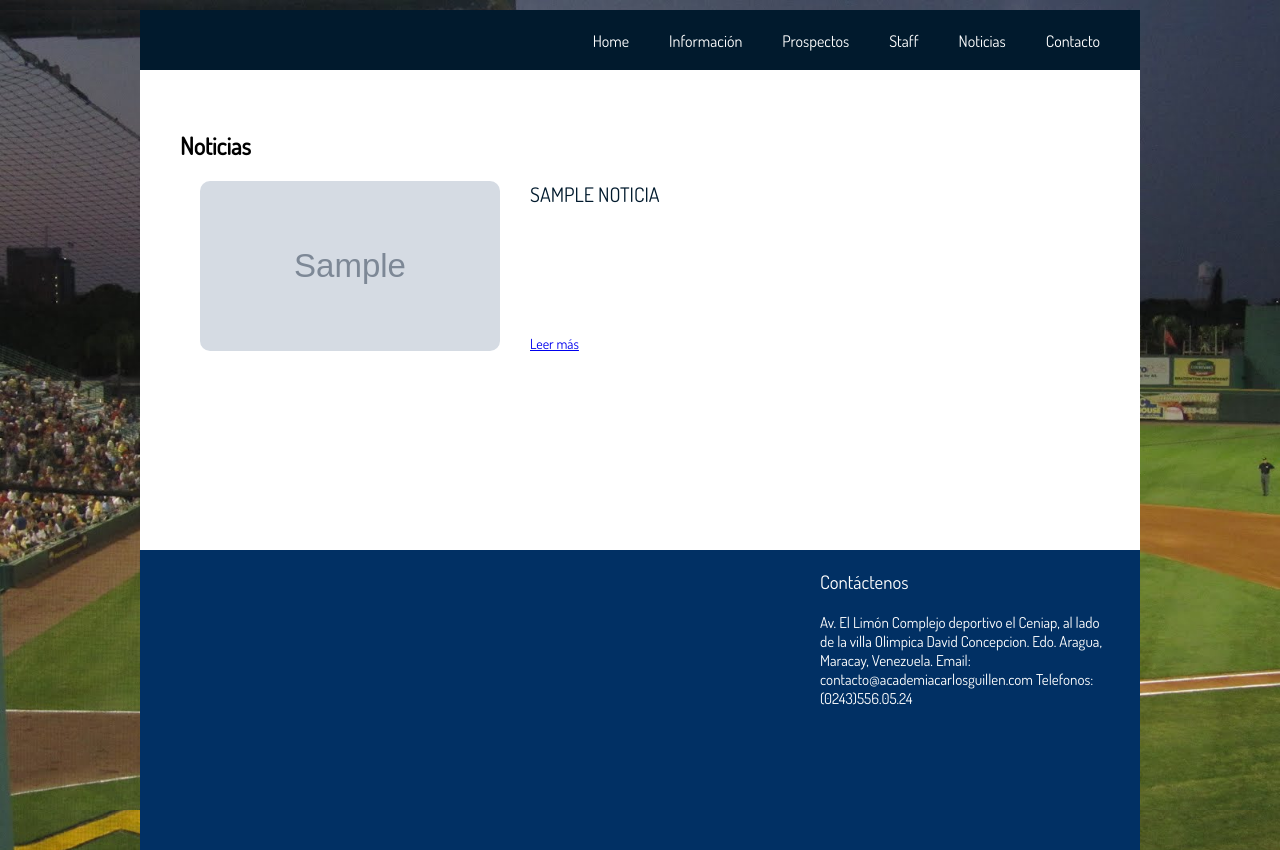
After one commit to loyos/spring, a CakePHP app: the page made by app/View/Index/noticias.ctp in a window 1280 px wide. The commit adds this page. Run offline with PHP 8.4 and a stand-in for CakePHP, Linux system fonts and the light colour scheme; the template is opened without the code that fills it: most values are stand-ins (such as "Sample title", 1, 10 or a date in 2020); grey boxes marked "Sample" are stand-in pictures; data that the repository does not hold is empty; some libraries are stand-ins or nearby versions.

Commit message:
noticias and home

```diff
--- a/app/View/Elements/menu.ctp
+++ b/app/View/Elements/menu.ctp
@@ -32,7 +32,7 @@
 			<?php echo $this->Html->link('Staff',array('controller' => 'index', 'action' => 'index')); ?>
 		</li>
 		<li>
-			<?php echo $this->Html->link('Noticias',array('controller' => 'index', 'action' => 'index')); ?>
+			<?php echo $this->Html->link('Noticias',array('controller' => 'index', 'action' => 'noticias')); ?>
 		</li>
 		<li>
 			<?php echo $this->Html->link('Contacto',array('controller' => 'index', 'action' => 'index')); ?>
--- a/app/View/Index/index.ctp
+++ b/app/View/Index/index.ctp
@@ -62,14 +62,14 @@
 			Noticias
 		</div>
 		<?php for ($i= 1; $i<4; $i++){ ?>
-		<div class = "noticia texto">
+		<div class = "noticia_home texto">
 			<div class = "foto">
 				<?php echo $this->Html->image('slide1.jpg', array('width'=>'90px')); ?>
 			</div>
 			<div class = "encabezado">
 				Firma de pepito machungueto
 			</div>
-			<div class = "noticia_contenido">
+			<div class = "noticia_contenido_home">
 				Lorem ipsum dolor sit amet, consectetur adipiscing elit. Maecenas porttitor tortor ante, sit amet cursus dui rhoncus sit amet.
 				In accumsan odio augue.
 			</div>
--- /dev/null
+++ b/app/View/Index/noticias.ctp
@@ -0,0 +1,87 @@
+<div class = "page_info">
+	<h2> Noticias</h2>
+
+
+	<?php foreach ($noticias as $n){ ?>
+		<div class = "noticia">
+			<div class = "imagen">
+				<?php echo $this->Html->image($n['Noticia']['foto']); ?>
+			</div>
+			<div class = "contenido">
+				<div class = "titulo">
+					<?php echo $n['Noticia']['titulo']; ?>
+				</div>
+				<p>
+					<?php
+						echo $this->Spring->stringcut($n['Noticia']['contenido'], 100);
+					?>
+				</p>
+				<div class = "leer_mas">
+					<?php echo $this->Html->link('Leer más', array('controller' => 'index', 'action' => 'ver_noticia', $n['Noticia']['id'])) ?>
+				</div>
+			</div>
+		</div>
+	<?php } ?>
+
+
+	<div class = "chiclet">
+
+	</div>
+</div>
+
+<script>
+
+	// function vaciardiv(){ esta funcion es para vaciar el contenido del div ver_prospecto
+		// $( "#ver_prospecto .perfil_full .foto_perfil" ).empty();
+		// $( "#ver_prospecto .perfil_full .info" ).empty();
+		// $( "#ver_prospecto .perfil_full .video_1" ).empty();
+		// $( "#ver_prospecto .perfil_full .video_2" ).empty();
+	// }
+
+/*	$( ".link_prospecto" ).click(function() { // un ejemplo limpio de ajax que finalmente no use jejeje.
+		vaciardiv();
+		id_prospecto = $(this).attr('data-id');
+
+		$.ajax({
+			type: "POST",
+			url: "/spring/index/prospectos_ajax.json",
+			data: { id: id_prospecto},
+		dataType: "json"
+	}).done(function( msg ) {
+
+		// console.debug(msg[0].Prospecto.nombre); // para mostrar
+			$('#ver_prospecto .perfil_full .foto_perfil').html('<img src = "../../img/'+msg[0].Prospecto.foto_perfil+'">');
+			$('#ver_prospecto .perfil_full .info').html(
+				 '<b>' + msg[0].Prospecto.nombre + '  ' + msg[0].Prospecto.apellido + '</b><br>' +
+				 '<b>W</b>: ' + msg[0].Prospecto.w + '<b> / H: </b>' + msg[0].Prospecto.h + '<br>' +
+				 '<b>Batea</b>: ' + msg[0].Prospecto.batea + '<b> / Lanza: </b>' + msg[0].Prospecto.lanza + '<br>' +
+				 '<b>Lugar de Nacimiento</b>: ' + msg[0].Prospecto.lugar_nacimiento + '<br>' +
+				 '<b> Fecha de Nacimiento: </b>' + msg[0].Prospecto.fecha_nacimiento + '<br>' +
+				 '<b> Jugador favorito : </b>' + msg[0].Prospecto.jugador_favorito + '<br>' +
+				 '<a class="fancybox-media" href="http://www.youtube.com/watch?v=opj24KnzrWo">Youtube</a>'
+			);
+	});
+	}); */
+
+/*	$(document).ready(function() {   // con esto evitamos que el al clickear el hipervinculo, la pagina vuelva al tope.
+		$(".fancybox").fancybox({
+		  padding: 10,
+		  helpers: {
+			overlay: {
+			  locked: false,
+			  showEarly : false
+			}
+		  }
+		});
+		$('.fancybox-media').fancybox({
+		openEffect  : 'none',
+		closeEffect : 'none',
+		helpers : {
+			media : {}
+		}
+		});
+	});
+*/
+
+
+</script>
--- a/app/View/Layouts/default.ctp
+++ b/app/View/Layouts/default.ctp
@@ -23,7 +23,7 @@ $cakeDescription = 'Spring Training Center';
 <head>
 	<?php echo $this->Html->charset(); ?>
 	<title>
-		<?php echo $cakeDescription ?>:
+		<?php echo $cakeDescription ?>
 	</title>
 	<?php
 		echo $this->Html->meta('icon');
--- a/app/webroot/css/style.css
+++ b/app/webroot/css/style.css
@@ -446,3 +465,61 @@ html, body {
 	margin: 0px;
 	padding: 0px;
 }
+
+/*  Noticias  */
+
+.noticia {
+	width: 100%;
+	min-height: 200px;
+	clear: both;
+	margin: 20px;
+}
+
+.noticia .imagen img{
+	width: 300px;
+	height: 170px;
+	float: left;
+	border-radius: 10px;
+}
+
+.noticia .contenido {
+	margin-left: 30px;
+	float: left;
+	font-size: 14px;
+}
+
+.noticia p{
+	float: left;
+	overflow: hidden;
+	width: 400px;
+	height: 100px;
+}
+
+.noticia .titulo{
+	color: #011A2D;
+	margin: 0px;
+}
+
+.ver_noticia  .foto {
+	width: 100%;
+	text-align: center;
+	clear: both;
+	margin-bottom: 50px;
+}
+
+.ver_noticia  img {
+	width: 400px;
+	border-radius: 10px;
+}
+
+.ver_noticia p {
+	margin-top: 20px;
+}
+
+.ver_noticia .contenido{
+	margin-top: 20px;
+	width: 600px;
+	margin-left: auto;
+	margin-right: auto;
+	margin-bottom: 100px;
+}
```
Also changed, not shown: other parts of app/webroot/css/style.css (+25 -6 lines), app/Controller/AppController.php (+28 -0 lines), app/Controller/IndexController.php (+21 -1 lines), app/Model/Config.php (added, +9 -0 lines), app/Model/Contacto.php (added, +7 -0 lines), app/Model/Noticia.php (added, +7 -0 lines), app/View/Elements/carousel.ctp (+4 -4 lines), app/View/Helper/SpringHelper.php (added, +44 -0 lines), app/View/Index/ver_noticia.ctp (added, +15 -0 lines), app/webroot/img/play.png (added).
